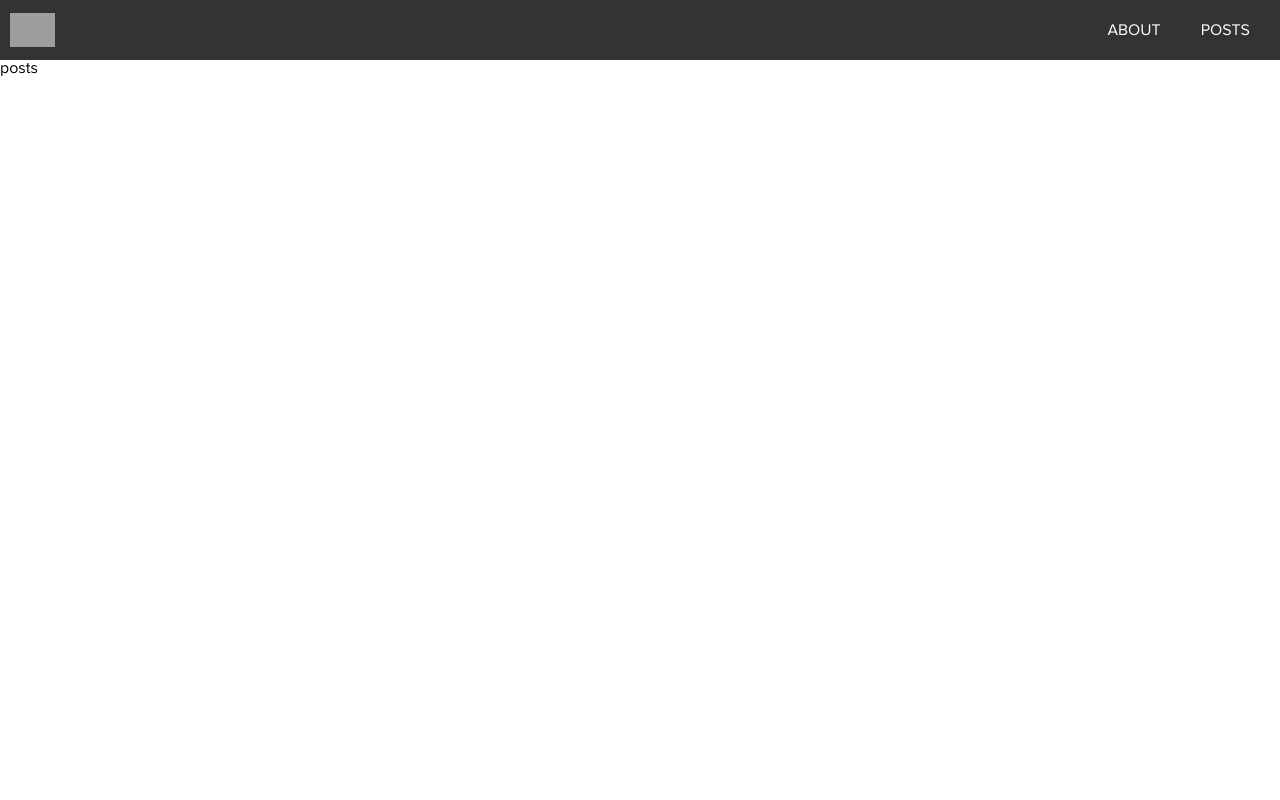
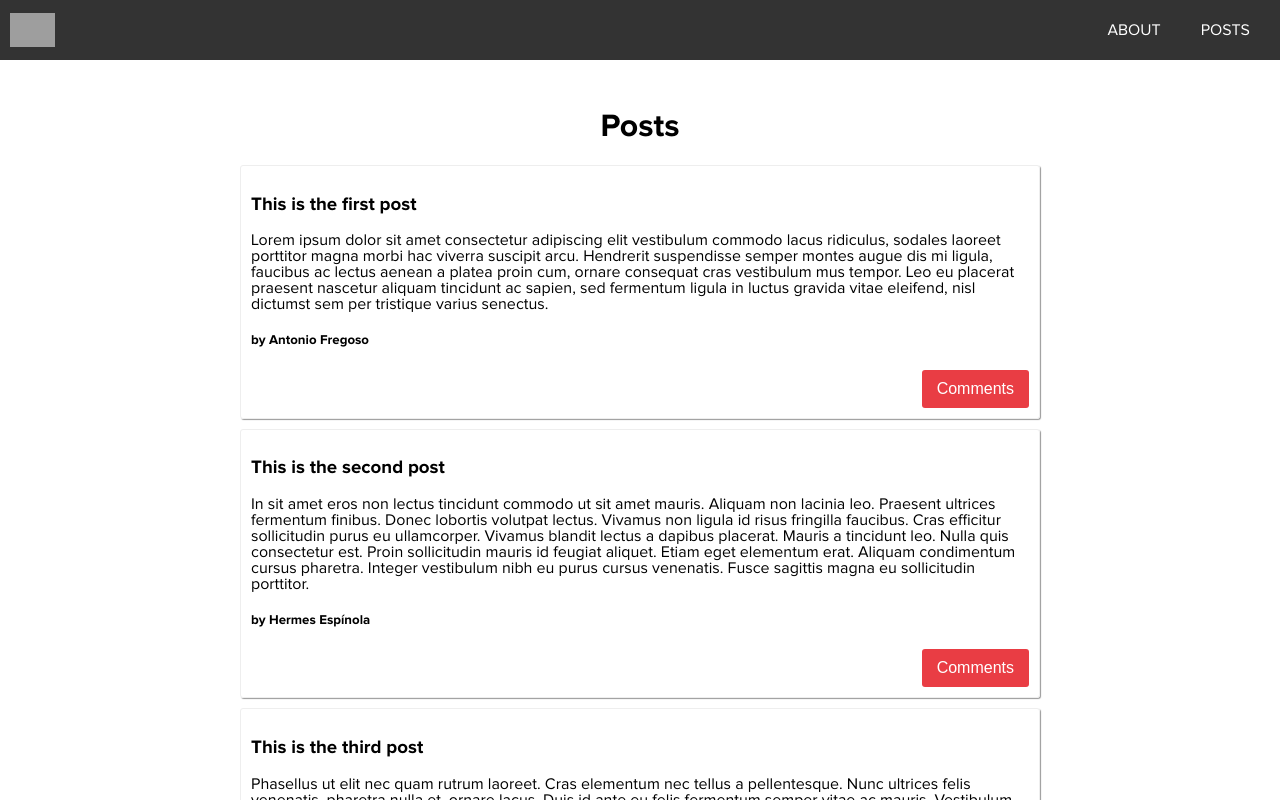
Before and after one commit to wizelineacademy/semestre-i-react, a React (Create React App) app in the folder front/: page /posts in a window 1280 px wide. Shown: the top 800 px of the page. Built offline with nearby package versions, Linux system fonts and the light colour scheme; grey boxes are pictures that could not be loaded.

Commit message:
feature (posts): add posts functionality using webServices file

```diff
--- /dev/null
+++ b/front/src/components/Post.js
@@ -0,0 +1,57 @@
+import * as React from 'react'
+import Card from './Card'
+import { getPostComments } from '../utils/webServices'
+
+class Post extends React.PureComponent {
+    state = {
+        loading: false,
+        comments: []
+    }
+
+    loadComments = async (postID) => {
+        this.setState({ loading: true })
+        const comments = await getPostComments(postID)
+        this.setState({ comments, loading: false})
+    }
+
+    render() {
+        const { comments, loading } = this.state
+        const { post } = this.props
+
+
+        return (
+            <React.Fragment>
+                <Card
+                    children={
+                        <React.Fragment>
+                            <h3>{post.title}</h3>
+                            <p>{post.body}</p>
+                            <h5>by {post.user}</h5>
+                            <div className="comments-container">
+                                <button
+                                    className="custom-button"
+                                    onClick={() => this.loadComments(post.id)}
+                                >
+                                    Comments
+                                </button>
+                                {loading
+                                  ? (
+                                    <h5 className="load-comments">Loading comments...</h5>
+                                  )
+                                  : comments.map((comment, key) => (
+                                    <Card
+                                        children={comment}
+                                        key={key}
+                                    />
+                                  ))
+                                }
+                            </div>
+                        </React.Fragment>
+                    }
+                />
+            </React.Fragment>
+        )
+    }
+}
+
+export default Post
--- a/front/src/components/Posts.js
+++ b/front/src/components/Posts.js
@@ -1,10 +1,37 @@
 import * as React from 'react'
+import { getPosts } from '../utils/webServices'
+import Post from './Post';
 
 class Posts extends React.PureComponent {
+  state = {
+    posts: [],
+    loading: false,
+  }
+
+  componentDidMount = async () => {
+    this.setState({ loading: true })
+    const posts = await getPosts();
+    this.setState({ posts, loading: false})
+  }
+
   render() {
+    const { posts, loading } = this.state
+
     return (
-      <div>
-        posts
+      <div className="posts-container">
+        <h1>Posts</h1>
+        {loading
+          ? (
+            <h3>Loading posts...</h3>
+          )
+          : posts.map((post, key) => (
+            <Post
+              post={post}
+              key={key}
+            />
+          ))
+
+        }
       </div>
     )
   }
--- a/front/src/index.scss
+++ b/front/src/index.scss
@@ -61,6 +61,16 @@ body {
   width: 100%;
 }
 
+.comments-container {
+  text-align: right;
+}
+
+.posts-container {
+  padding: 30px;
+  text-align: center;
+  width: 100%
+}
+
 .step-item {
   align-items: center;
   cursor: pointer;
@@ -77,6 +87,7 @@ body {
 }
 
 .card-container {
+  text-align: left;
   border-radius: 3px;
   border: 1px solid #eee;
   box-shadow: 1px 1px 1px 0 #999;
--- a/front/src/utils/webServices.js
+++ b/front/src/utils/webServices.js
@@ -16,11 +16,11 @@ export const getPostComments = async (postId) => {
   await delay(2000);
   switch(postId) {
     case 1:
-      return COMMENTS.slice(0, 1);
+      return COMMENTS.slice(0, 2);
     case 2:
-      return COMMENTS.slice(2, 3);
+      return COMMENTS.slice(2, 4);
     case 3:
-      return COMMENTS.slice(4, 5);
+      return COMMENTS.slice(4, 6);
     default:
       return [];
   }
```
Also changed, not shown: 1 other file (tests, documents, lock files or other folders).
